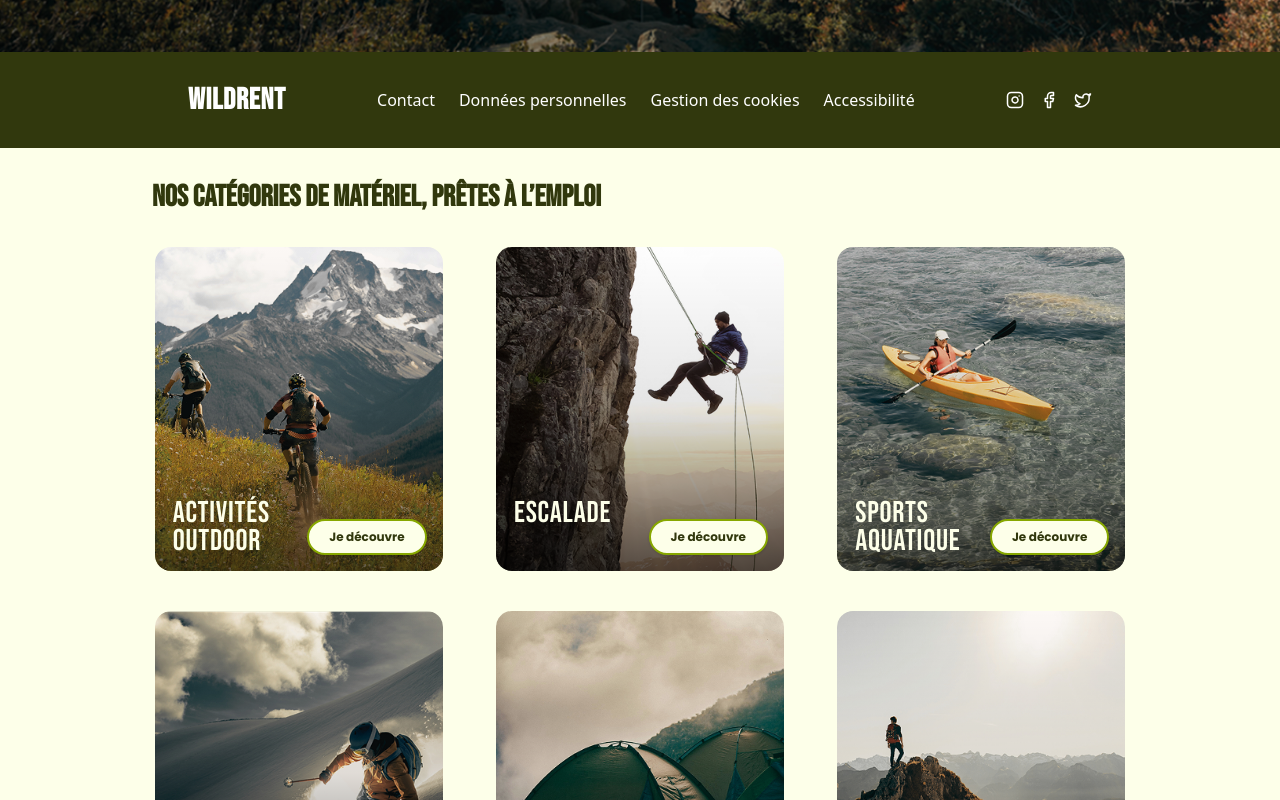
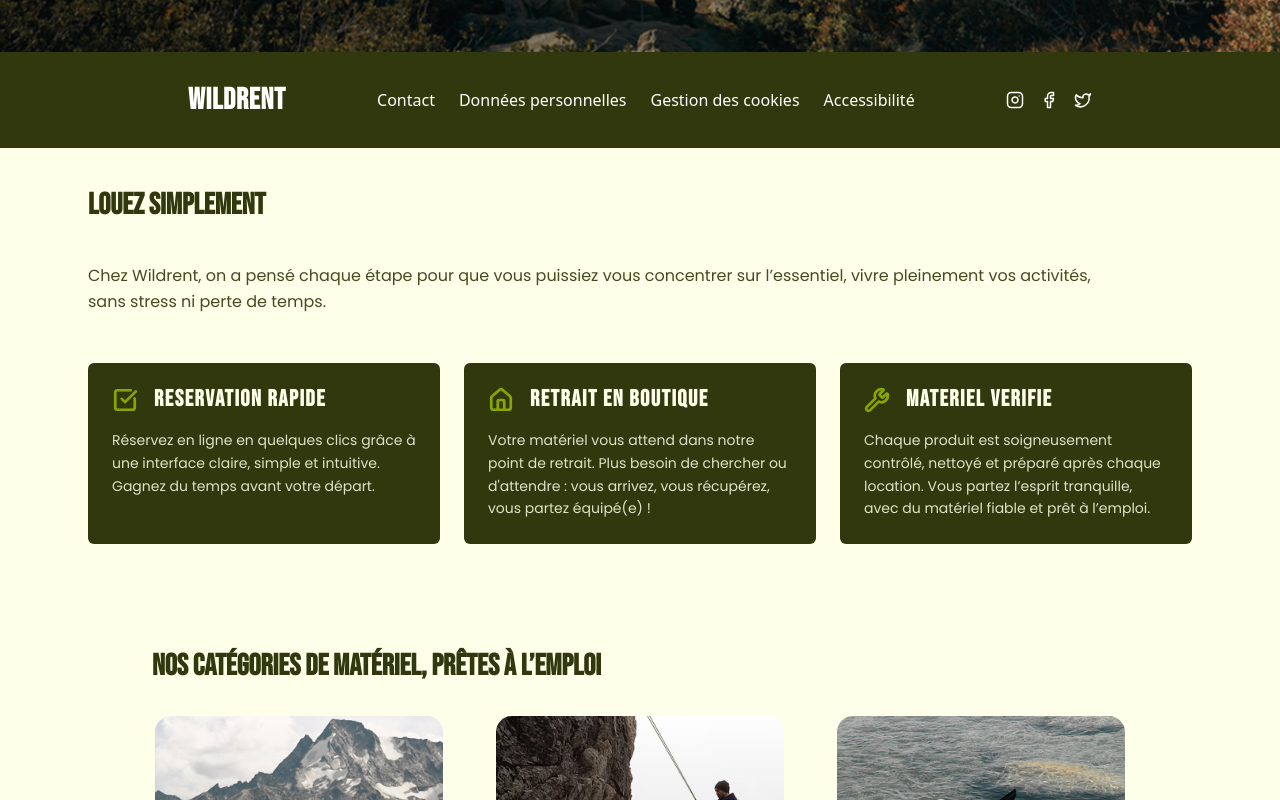
Before and after one commit to WildCodeSchool/2025-03-wns-green-WildRent, a React (Vite) app in the folder frontend/: page / in a window 1280 px wide. Shown: the part 652-1452 px from the top of the page. Built offline with nearby package versions, Linux system fonts and the light colour scheme.

Commit message:
feat(home): create and integrate RentalProcess component

```diff
--- /dev/null
+++ b/frontend/src/components/RentalProcess.tsx
@@ -0,0 +1,58 @@
+import { CheckSquare, Home, Wrench } from "lucide-react";
+
+export const RentalProcess = () => {
+  const steps = [
+    {
+      icon: <CheckSquare size={26} strokeWidth={2.5} />,
+      title: "RESERVATION RAPIDE",
+      description:
+        "Réservez en ligne en quelques clics grâce à une interface claire, simple et intuitive. Gagnez du temps avant votre départ.",
+    },
+    {
+      icon: <Home size={26} strokeWidth={2.5} />,
+      title: "RETRAIT EN BOUTIQUE",
+      description:
+        "Votre matériel vous attend dans notre point de retrait. Plus besoin de chercher ou d'attendre : vous arrivez, vous récupérez, vous partez équipé(e) !",
+    },
+    {
+      icon: <Wrench size={26} strokeWidth={2.5} />,
+      title: "MATERIEL VERIFIE",
+      description:
+        "Chaque produit est soigneusement contrôlé, nettoyé et préparé après chaque location. Vous partez l’esprit tranquille, avec du matériel fiable et prêt à l’emploi.",
+    },
+  ];
+
+  return (
+    <section className="bg-[var(--beige)] py-14">
+      <div className="max-w-6xl mx-auto px-4 sm:px-6">
+        <h2 className="mb-10 text-2xl sm:text-3xl font-[family-name:var(--font-title)] font-extrabold text-[var(--dark-green)] uppercase">
+          Louez simplement
+        </h2>
+        <p className="max-w-5xl text-[15px] sm:text-[16px] leading-relaxed font-[family-name:var(--font-text)] text-[var(--dark-green)] opacity-90 mb-12">
+          Chez Wildrent, on a pensé chaque étape pour que vous puissiez vous concentrer sur l’essentiel, vivre pleinement vos activités, sans
+          stress ni perte de temps.
+        </p>
+
+        <div className="grid gap-6 md:grid-cols-2 lg:grid-cols-3">
+          {steps.map((step, index) => (
+            <div
+              key={index}
+              className="bg-[var(--dark-green)] text-[var(--beige)] rounded-md px-6 py-6"
+            >
+              <div className="flex items-center gap-4 mb-4">
+                <div className="text-[var(--light-green)]">{step.icon}</div>
+
+                <h3 className="font-[family-name:var(--font-title)] text-[23px] font-bold tracking-[1.5px] uppercase text-[var(--beige)] leading-[1.1]">
+                  {step.title}
+                </h3>
+              </div>
+              <p className="text-[14px] font-[family-name:var(--font-text)] text-[var(--beige)] opacity-85 leading-relaxed">
+                {step.description}
+              </p>
+            </div>
+          ))}
+        </div>
+      </div>
+    </section>
+  );
+};
--- a/frontend/src/pages/Home/HomePage.tsx
+++ b/frontend/src/pages/Home/HomePage.tsx
@@ -1,10 +1,12 @@
 import { CategoryGrid } from "../../components/CategoryGrid";
+import { RentalProcess } from "../../components/RentalProcess";
 import Hero from "./Hero";
 
 export const HomePage = () => {
   return (
     <>
       <Hero />
+      <RentalProcess />
       <CategoryGrid />
     </>
   );
```
